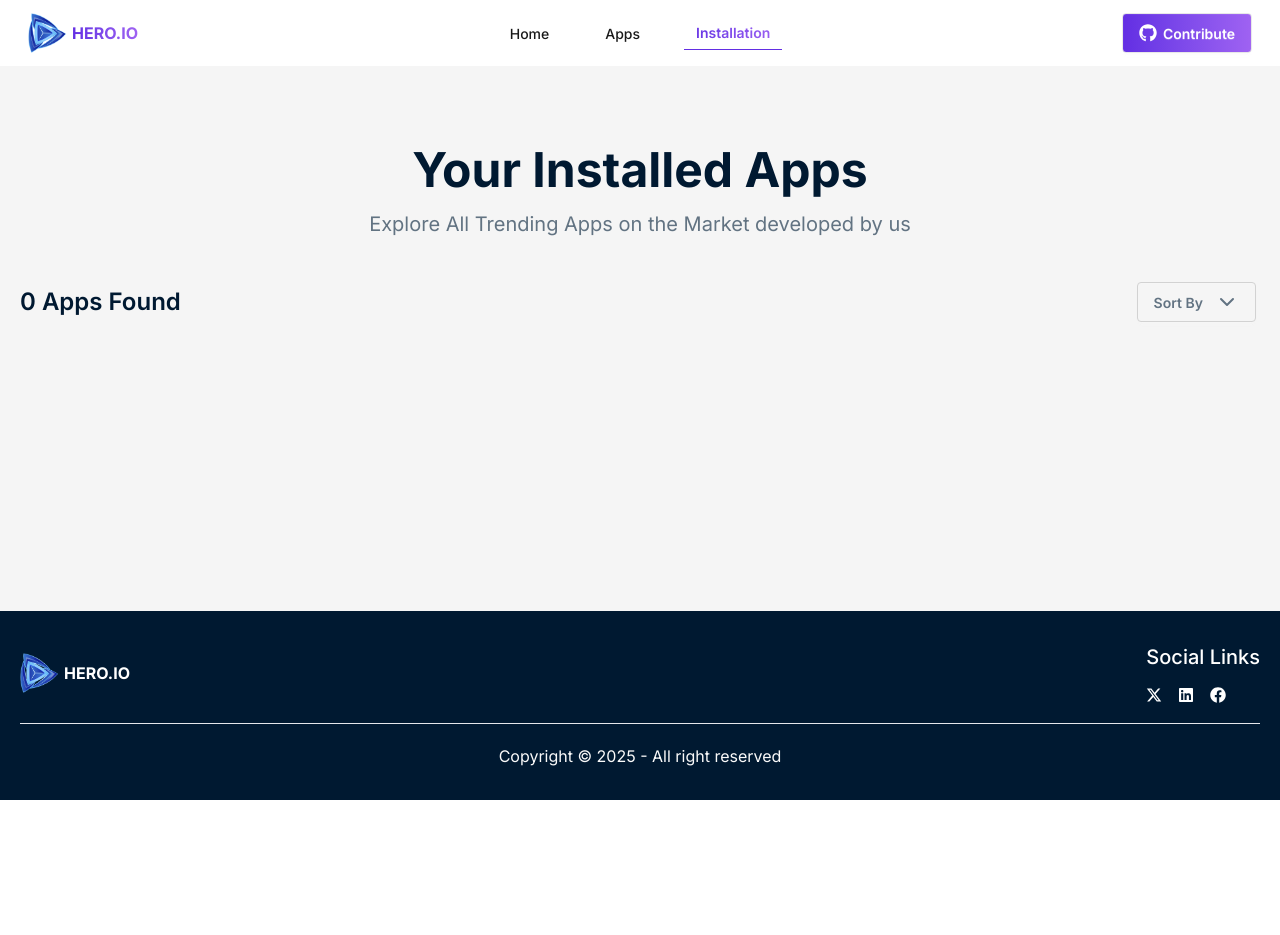
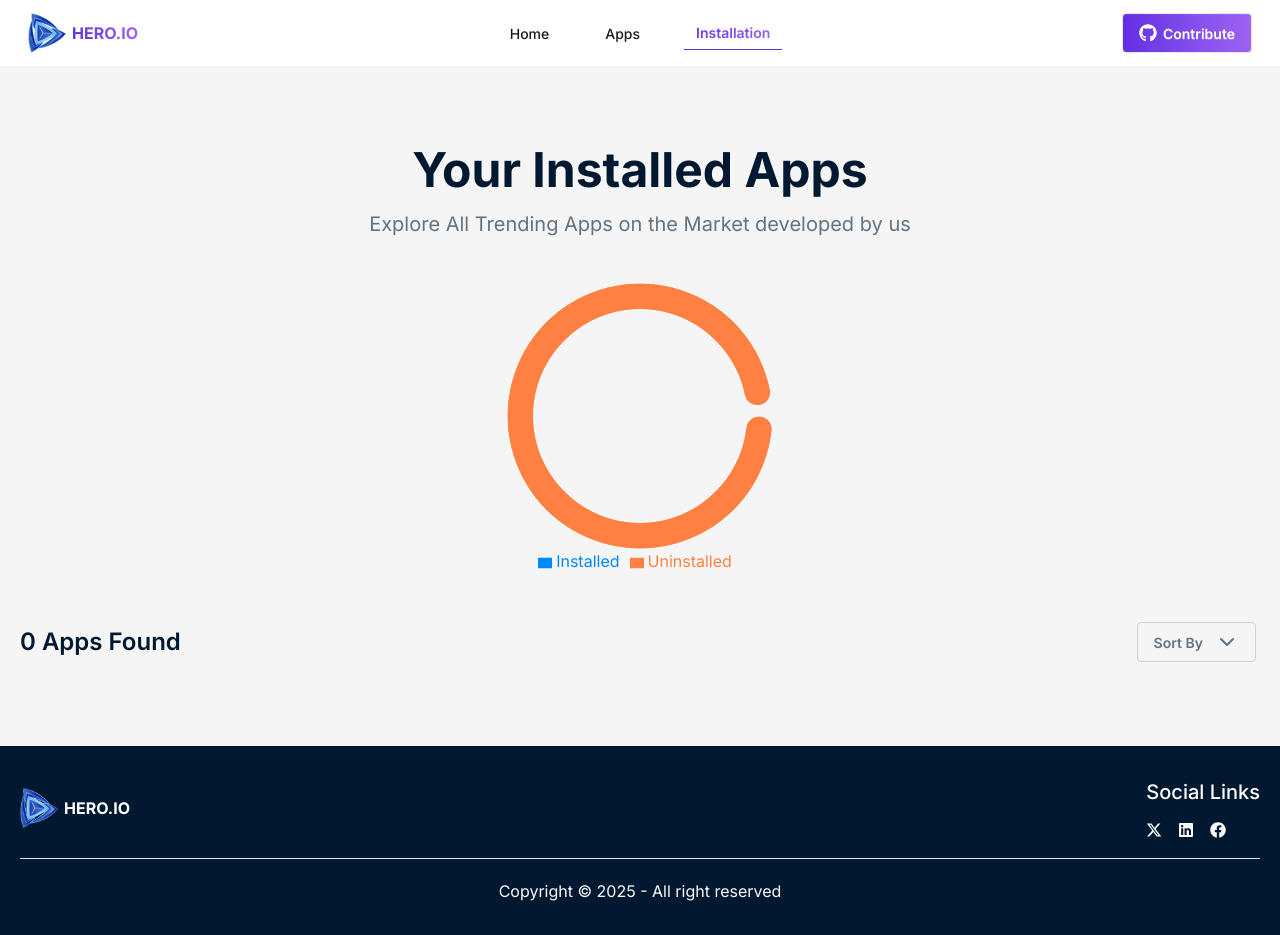
Before and after one commit to alfu-git/cs-m7-1-PH-AppStore, a React (Vite) app: page /installation-page in a window 1280 px wide. Before the commit the page ends 800 px from the top, so only its background shows below. Built offline with nearby package versions, Linux system fonts and the light colour scheme.

Commit message:
create pie chart on Installation page to show installed & uninstalled apps details

```diff
--- a/src/Components/AppDetailsPage/AppInfo/AppInfo.jsx
+++ b/src/Components/AppDetailsPage/AppInfo/AppInfo.jsx
@@ -3,9 +3,9 @@ import React, { useContext } from "react";
 import { AppContext } from "../../../Context/AppContext/AppContextProvider";
 
 const AppInfo = ({ expectedApp }) => {
-  const { handleInstallBtn,installedApps } = useContext(AppContext);
+  const { handleInstallBtn, installedApps } = useContext(AppContext);
 
-  const isInstalled = installedApps.find(app => app.id === expectedApp.id);
+  const isInstalled = installedApps.find((app) => app.id === expectedApp.id);
 
   return (
     <section className="mt-20 container mx-auto px-5">
--- /dev/null
+++ b/src/Components/InstallationPage/InstallPieChart/InstallPieChart.jsx
@@ -0,0 +1,54 @@
+import React, { useContext } from "react";
+import {
+  Cell,
+  Legend,
+  Pie,
+  PieChart,
+  ResponsiveContainer,
+  Tooltip,
+} from "recharts";
+import { AppContext } from "../../../Context/AppContext/AppContextProvider";
+import useApps from "../../../hooks/useApps";
+
+const InstallPieChart = () => {
+  const { installedApps = [] } = useContext(AppContext);
+  const { allApps = [] } = useApps();
+
+  const uninstalled = allApps.length - installedApps.length;
+
+  const data = [
+    { name: "Installed", value: installedApps.length, fill: "#0088FE" },
+    { name: "Uninstalled", value: uninstalled, fill: "#FF8042" },
+  ];
+
+  return (
+    <section className="my-10 container mx-auto px-5">
+      <div>
+        <div className="flex justify-center">
+          <ResponsiveContainer width="100%" height={300}>
+            <PieChart>
+              <Pie
+                data={data}
+                innerRadius="80%"
+                outerRadius="100%"
+                cornerRadius={50}
+                paddingAngle={5}
+                dataKey="value"
+              >
+                {data.map((entry, index) => (
+                  <Cell key={index} fill={entry.fill} />
+                ))}
+              </Pie>
+
+              <Legend />
+
+              <Tooltip />
+            </PieChart>
+          </ResponsiveContainer>
+        </div>
+      </div>
+    </section>
+  );
+};
+
+export default InstallPieChart;
--- a/src/Context/AppContext/AppContextProvider.jsx
+++ b/src/Context/AppContext/AppContextProvider.jsx
@@ -22,7 +22,6 @@ const AppContextProvider = ({ children }) => {
       );
     }
   };
-  console.log(installedApps);
 
   const data = {
     handleInstallBtn,
--- a/src/Pages/AppsPage/AppsPage.jsx
+++ b/src/Pages/AppsPage/AppsPage.jsx
@@ -1,6 +1,6 @@
-import React from 'react';
-import AppsPageTitle from '../../Components/AppsPage/AppsPageTitle/AppsPageTitle';
-import AllAppsContainer from '../../Components/AppsPage/AllAppsContainer/AllAppsContainer';
+import React from "react";
+import AppsPageTitle from "../../Components/AppsPage/AppsPageTitle/AppsPageTitle";
+import AllAppsContainer from "../../Components/AppsPage/AllAppsContainer/AllAppsContainer";
 
 const AppsPage = () => {
   return (
--- a/src/Pages/InstallationPage/InstallationPage.jsx
+++ b/src/Pages/InstallationPage/InstallationPage.jsx
@@ -1,11 +1,13 @@
-import React from 'react';
-import InstallationPageTitle from '../../Components/InstallationPage/InstallationPageTitle/InstallationPageTitle';
-import InstalledAppContainer from '../../Components/InstallationPage/InstalledAppContainer/InstalledAppContainer';
+import React from "react";
+import InstallationPageTitle from "../../Components/InstallationPage/InstallationPageTitle/InstallationPageTitle";
+import InstalledAppContainer from "../../Components/InstallationPage/InstalledAppContainer/InstalledAppContainer";
+import InstallPieChart from "../../Components/InstallationPage/InstallPieChart/InstallPieChart";
 
 const InstallationPage = () => {
   return (
     <>
       <InstallationPageTitle />
+      <InstallPieChart />
       <InstalledAppContainer />
     </>
   );
```
Also changed, not shown: src/Components/InstallationPage/InstalledAppContainer/InstalledAppCard/InstalledAppCard.jsx (+11 -8 lines), src/Components/InstallationPage/InstalledAppContainer/InstalledAppContainer.jsx (+9 -6 lines), 1 other file (tests, documents, lock files or other folders).
